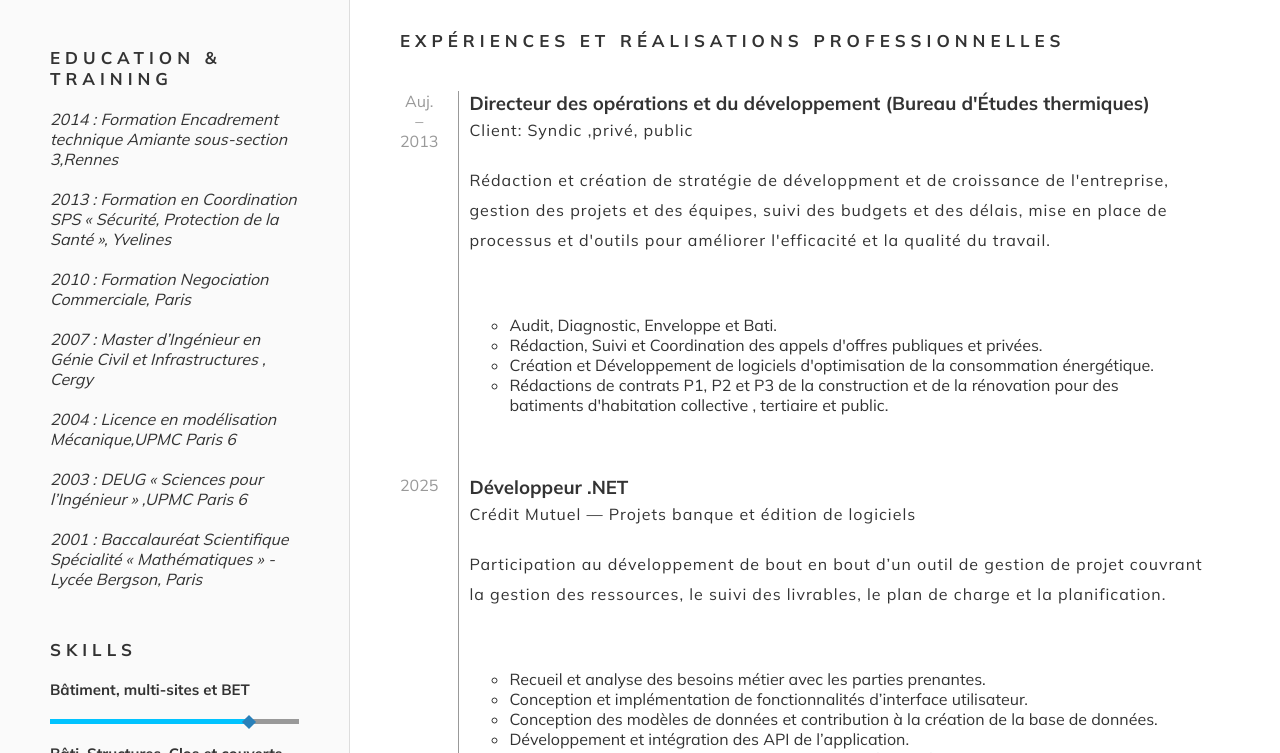
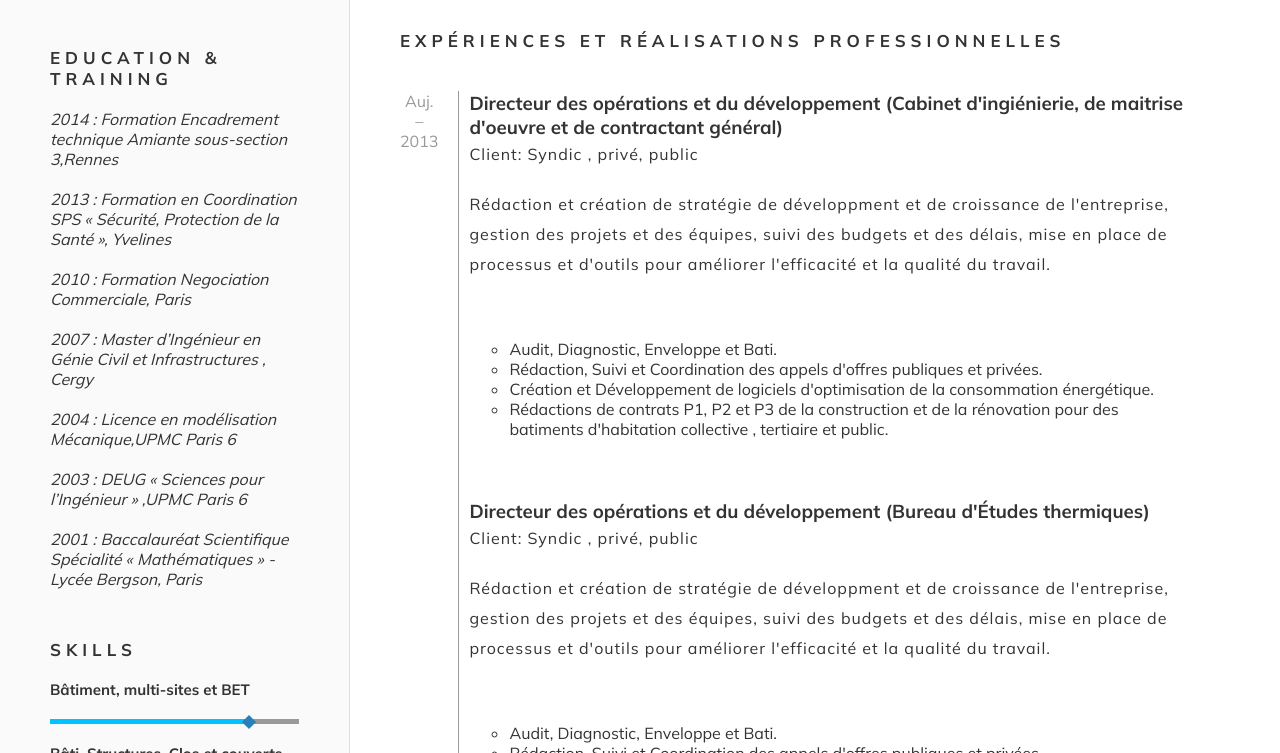
Before and after one commit to OumarDiagne/CV-Doudou, a website: page index.html in a window 1280 px wide. Shown: the part 661-1414 px from the top of the page. Drawn offline with Linux system fonts and the light colour scheme.

Commit message:
exp1 2 ajoutés

```diff
--- a/index.html
+++ b/index.html
@@ -270,10 +270,38 @@
 
           <div class="content">
             <h3>
+              Directeur des opérations et du développement (Cabinet
+              d'ingiénierie, de maitrise d'oeuvre et de contractant général)
+            </h3>
+            <p class="text-hint mb-2">Client: Syndic , privé, public</p>
+            <p>
+              Rédaction et création de stratégie de développment et de
+              croissance de l'entreprise, gestion des projets et des équipes,
+              suivi des budgets et des délais, mise en place de processus et
+              d'outils pour améliorer l'efficacité et la qualité du travail.
+            </p>
+            <ul>
+              <li>Audit, Diagnostic, Enveloppe et Bati.</li>
+              <li>
+                Rédaction, Suivi et Coordination des appels d'offres publiques
+                et privées.
+              </li>
+              <li>
+                Création et Développement de logiciels d'optimisation de la
+                consommation énergétique.
+              </li>
+              <li>
+                Rédactions de contrats P1, P2 et P3 de la construction et de la
+                rénovation pour des batiments d'habitation collective ,
+                tertiaire et public.
+              </li>
+            </ul>
+
+            <h3>
               Directeur des opérations et du développement (Bureau d'Études
               thermiques)
             </h3>
-            <p class="text-hint mb-2">Client: Syndic ,privé, public</p>
+            <p class="text-hint mb-2">Client: Syndic , privé, public</p>
             <p>
               Rédaction et création de stratégie de développment et de
               croissance de l'entreprise, gestion des projets et des équipes,
```
